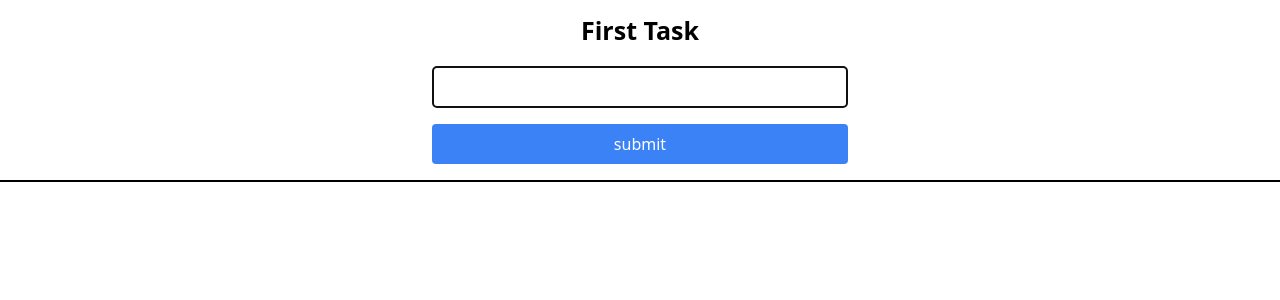
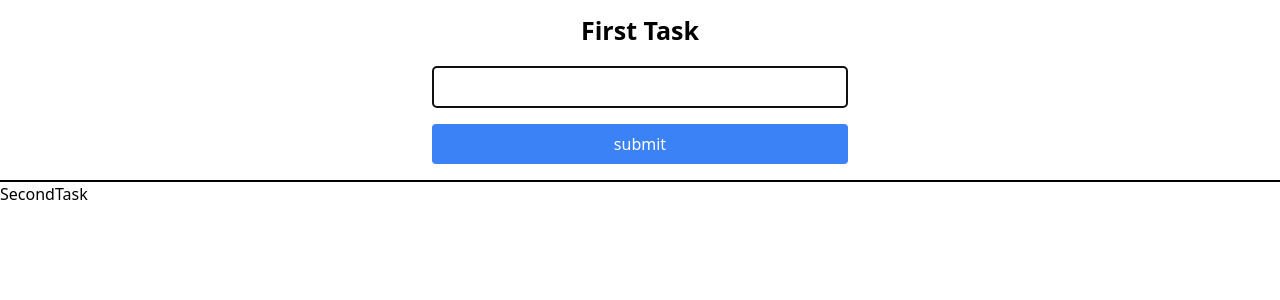
Before and after one commit to kian-farzaneh/hw17, a React (Vite) app: page / in a window 1280 px wide. Shown: the top 300 px of the page. Built offline with nearby package versions, Linux system fonts and the light colour scheme.

Commit message:
create component of second task

```diff
--- a/src/components/homeComponents/homeComponents.tsx
+++ b/src/components/homeComponents/homeComponents.tsx
@@ -1,5 +1,6 @@
 import React from "react";
 import FirstTask from "../firstTask/firstTask";
+import SecondTask from "../secondTask/secondTask";
 
 function HomeComponents() {
     return <>
@@ -8,7 +9,7 @@ function HomeComponents() {
         </div>
         <div className="w-full border border-black"></div>
         <div>
-
+            <SecondTask />
         </div>
     </>;
 };
--- /dev/null
+++ b/src/components/secondTask/secondTask.tsx
@@ -0,0 +1,9 @@
+import React from "react";
+
+function SecondTask() {
+    return<>
+        SecondTask
+    </>
+};
+
+export default SecondTask;
```
